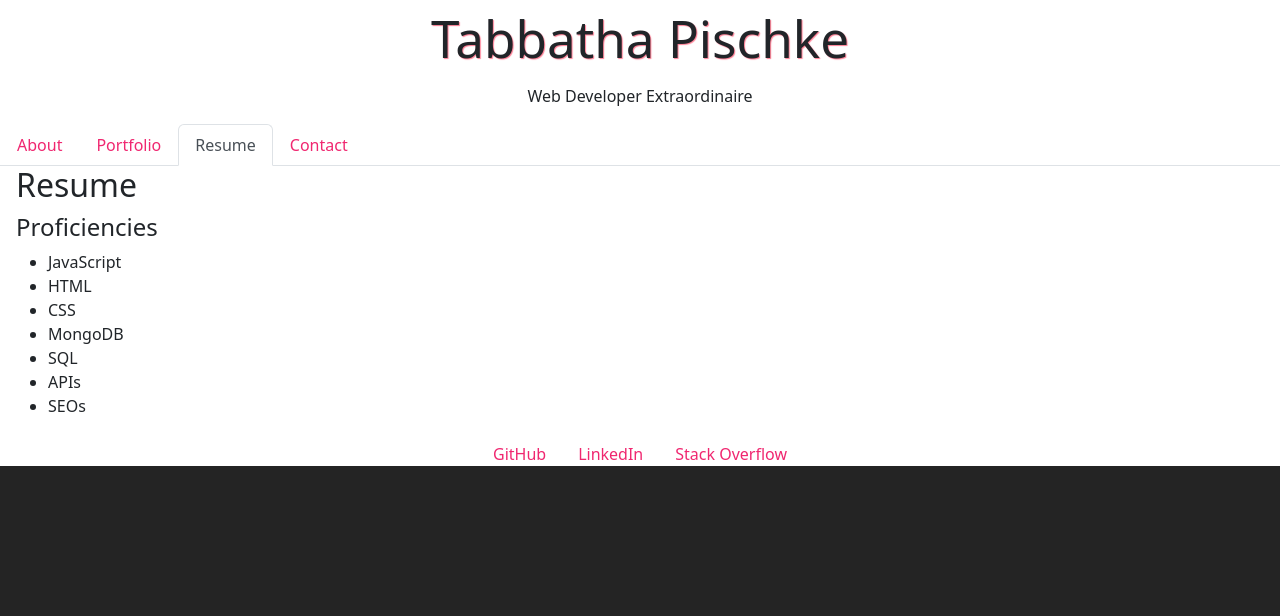
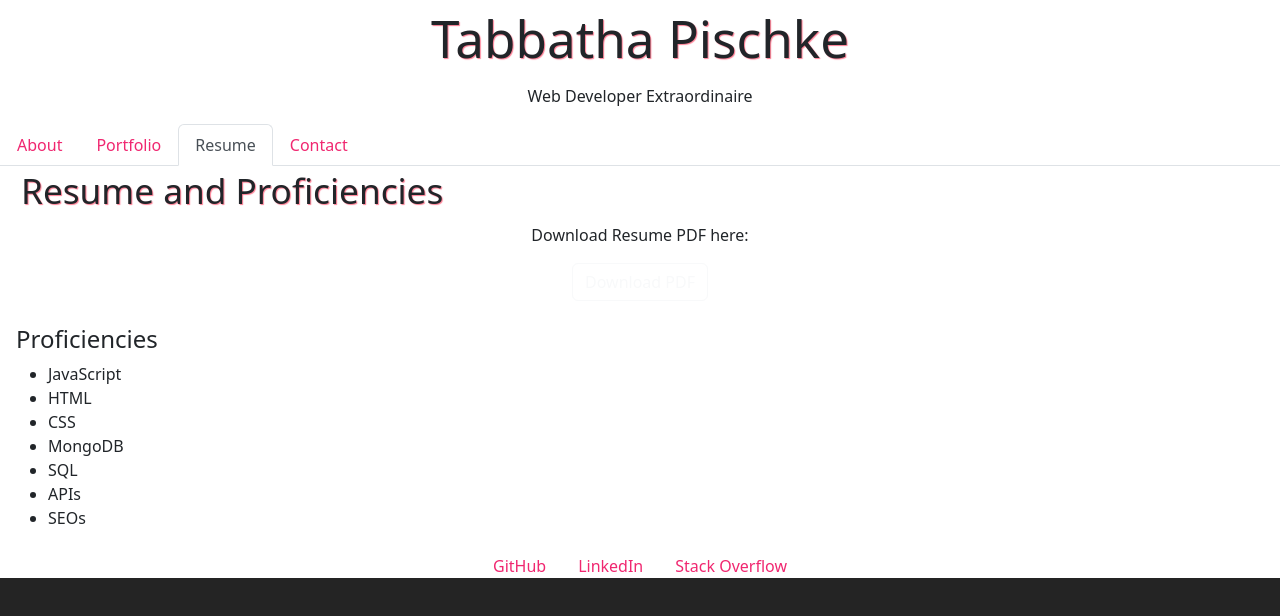
Before and after one commit to tabbdacat/react-professional-portfolio, a React (Vite) app: page /Resume in a window 1280 px wide. Shown: the top 616 px of the page. Built offline with nearby package versions, Linux system fonts and the light colour scheme.

Commit message:
add downloadable pdf to resume page

```diff
--- a/src/pages/Resume.jsx
+++ b/src/pages/Resume.jsx
@@ -1,7 +1,27 @@
 export default function Resume() {
+
+    const onResumeClick = () => {
+        const pdfUrl = "resume-2024.pdf";
+        const link = document.createElement("a");
+        link.href = pdfUrl;
+        link.download = "resume-2024.pdf"; // specify the filename
+        document.body.appendChild(link);
+        link.click();
+        document.body.removeChild(link);
+    };
+
     return (
         <div>
-            <h2>Resume</h2>
+            <h3>Resume and Proficiencies</h3>
+            <div className="text-center">
+            <p >Download Resume PDF here:</p>
+            <button
+            className="btn btn-outline-light mb-4"
+            onClick={onResumeClick}
+            >
+                Download PDF
+            </button>
+            </div>
             <h4>Proficiencies</h4>
             <ul>
                 <li>
```
Also changed, not shown: 1 other file (tests, documents, lock files or other folders).
